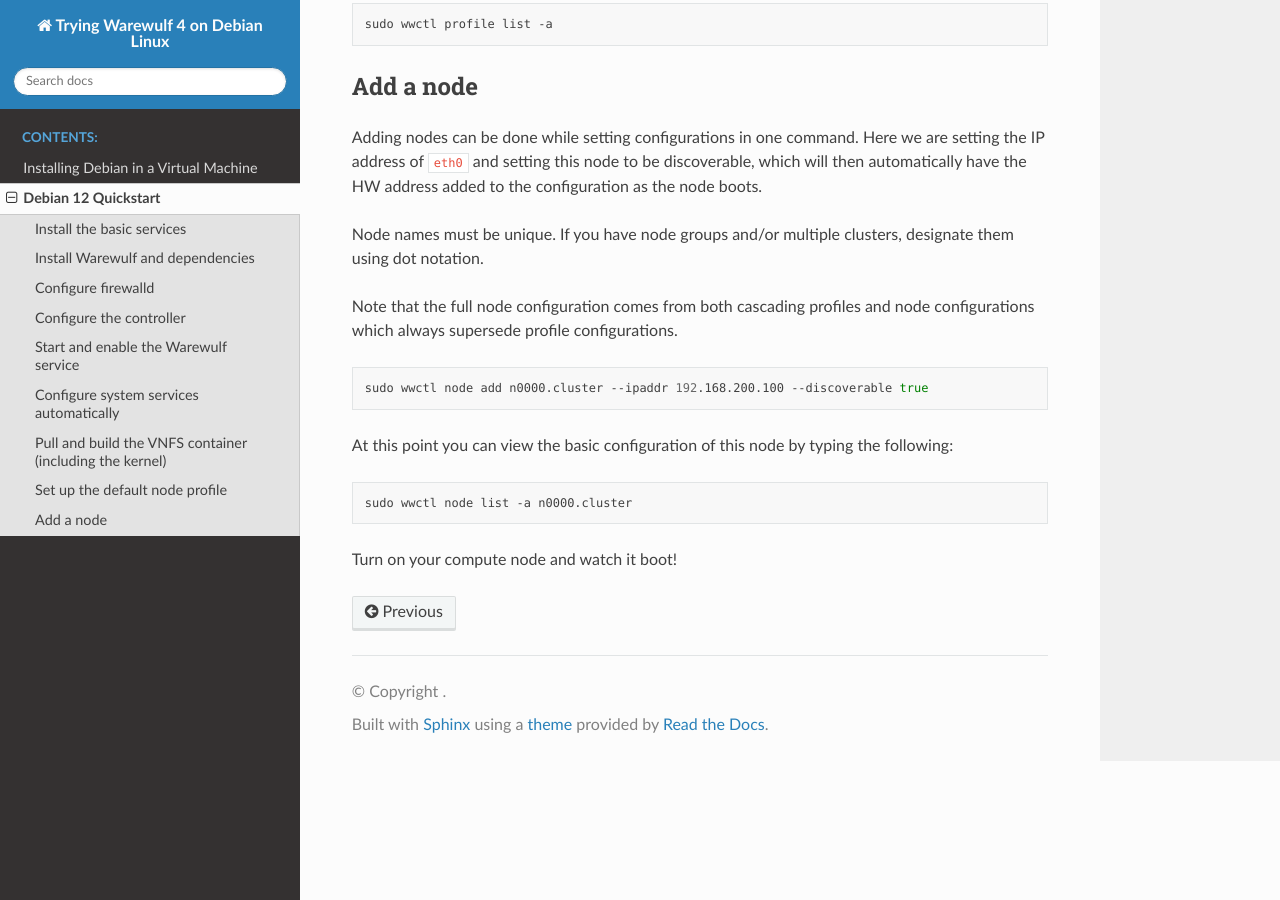
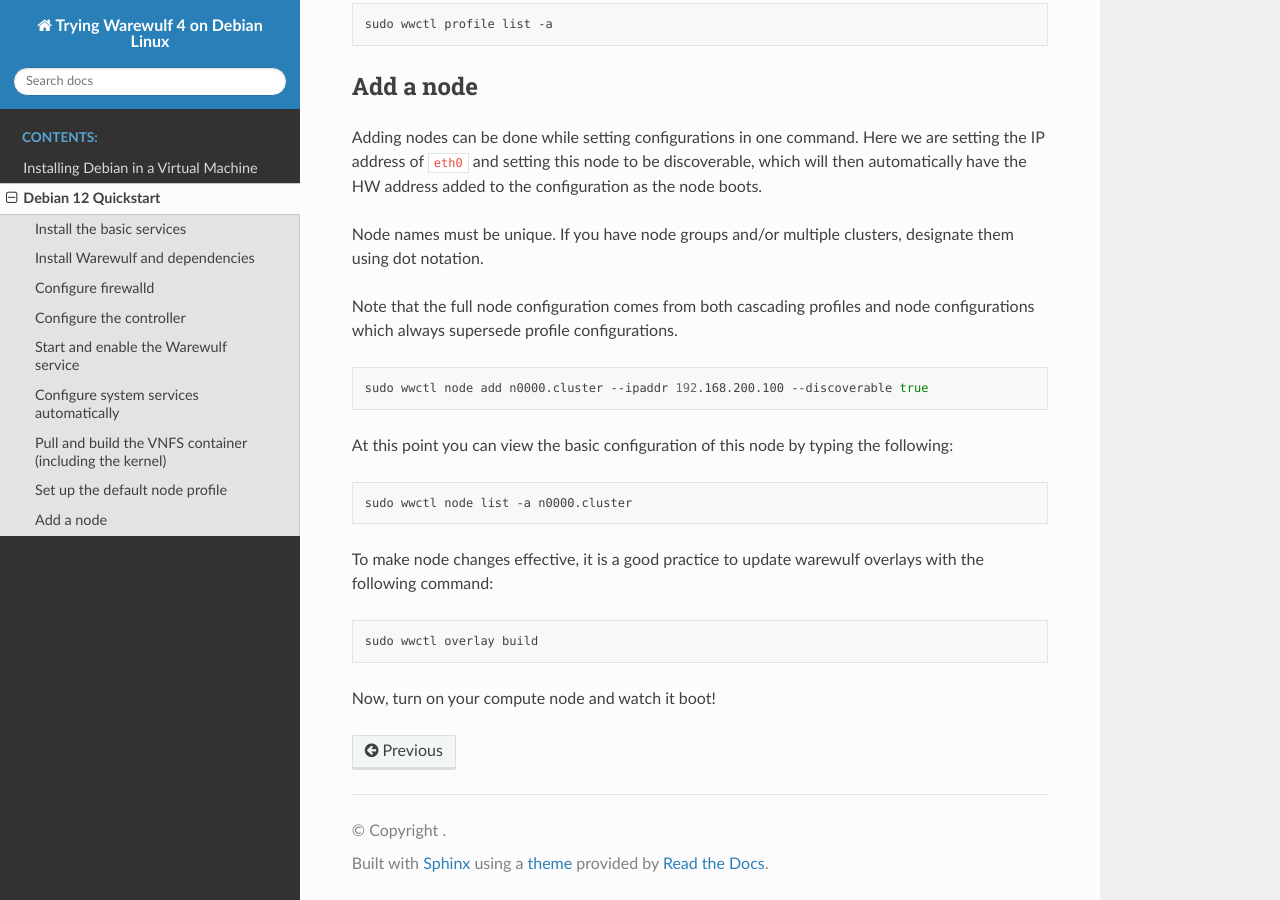
Before and after one commit to cfelipesp/doc-ww4-debian, a Sphinx documentation site: the page built from doc/debian12.rst, in a window 1280 px wide and 900 px high, scrolled down 3068 px. Built offline with Sphinx 7.4.7 and the Read the Docs theme 2.0.0, drawn with Linux system fonts in a browser that asks for light colours.

Commit message:
Added 'wwctl overlay build' after adding node
Signed-off-by: Carlos Felipe S Pinheiro <felpin1@gmail.com>

```diff
--- a/doc/debian12.rst
+++ b/doc/debian12.rst
@@ -200,4 +200,11 @@
 
    sudo wwctl node list -a n0000.cluster
 
-Turn on your compute node and watch it boot!
+To make node changes effective, it is a good practice to update warewulf
+overlays with the following command:
+
+.. code-block:: bash
+
+   sudo wwctl overlay build
+
+Now, turn on your compute node and watch it boot!
```
